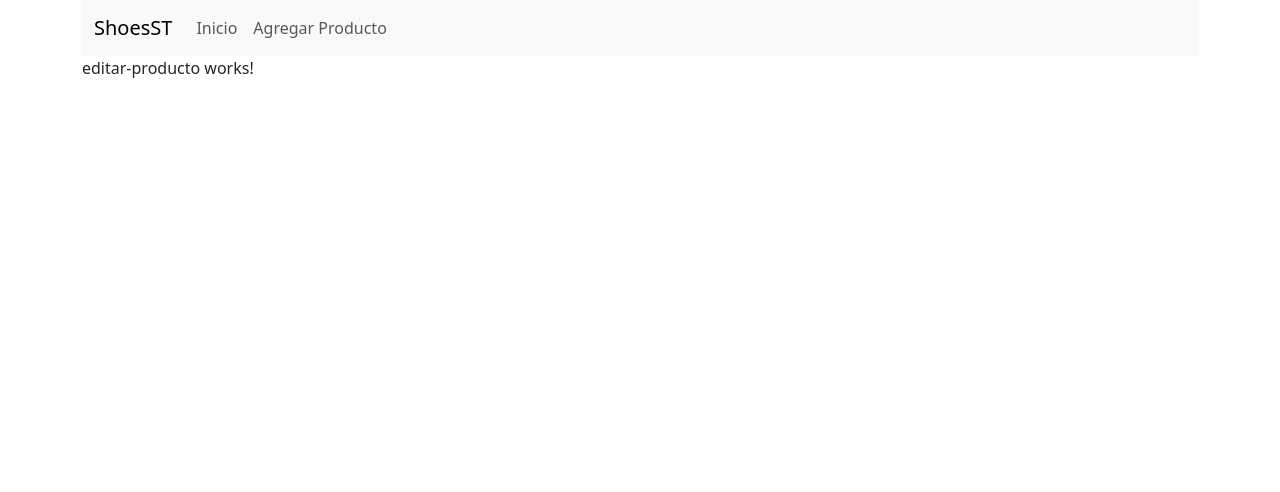
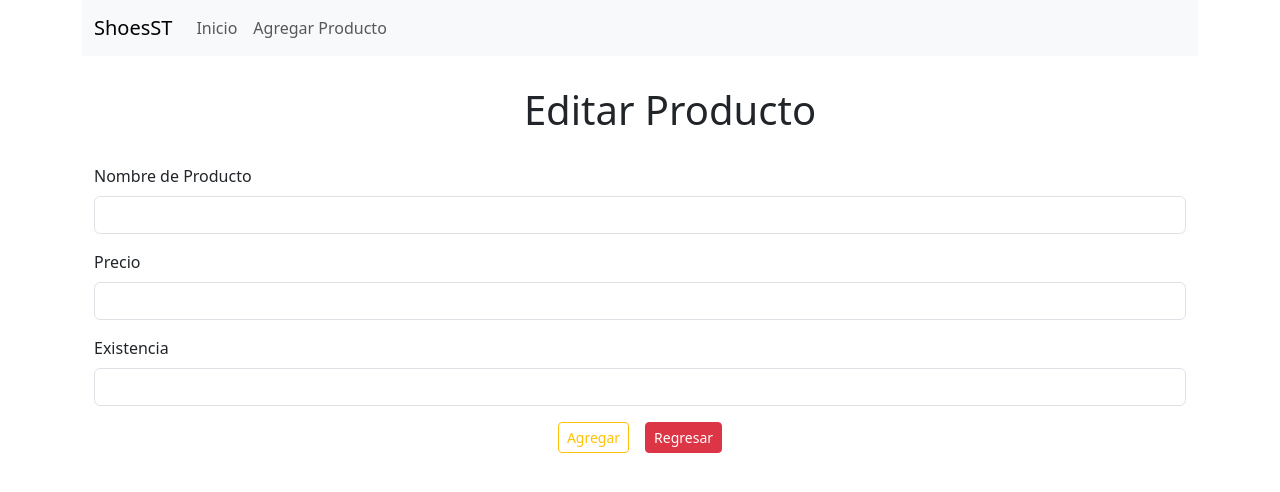
Before and after one commit to SergioNahin/inventario-app, an Angular app: page /editar-producto/1 in a window 1280 px wide. Shown: the top 492 px of the page. Built offline with nearby package versions, Linux system fonts and the light colour scheme; no server answers.

Commit message:
Creacion vista editar, reutilizando el codigo de agregar

```diff
--- a/src/app/editar-producto/editar-producto.component.html
+++ b/src/app/editar-producto/editar-producto.component.html
@@ -1 +1,28 @@
-<p>editar-producto works!</p>
+<div class="container">
+    <div class="container text-center" style="margin: 30px;">
+        <h1>Editar Producto</h1>
+    </div>
+    <form (ngSubmit)="onSubmit()">
+        <div class="mb-3">
+          <label for="descripcion" class="form-label">Nombre de Producto</label>
+          <input type="text" class="form-control" id="descripcion" name="descripcion"  required="true"
+          [(ngModel)]="producto.descripcion">
+        </div>
+        <div class="mb-3">
+          <label for="precio" class="form-label">Precio</label>
+          <input type="number"  step="any" min="1.5" class="form-control" id="precio" name="precio"
+          [(ngModel)]="producto.precio">
+        </div>
+
+        <div class="mb-3">
+            <label for="existencia" class="form-label">Existencia</label>
+            <input type="number" class="form-control" id="existencia" name="existencia" min="1"
+            [(ngModel)]="producto.existencia">
+          </div>
+          <div class="text-center">
+              <button type="submit" class="btn btn-outline-warning btn-sm me-3">Agregar</button>
+              <a href="/" class="btn btn-danger btn-sm">Regresar</a>
+
+          </div>
+      </form>
+</div>
--- a/src/app/editar-producto/editar-producto.component.ts
+++ b/src/app/editar-producto/editar-producto.component.ts
@@ -24,4 +24,7 @@ export class EditarProductoComponent {
       }
     )
   }
+  onSubmit(){
+
+  }
 }
```
